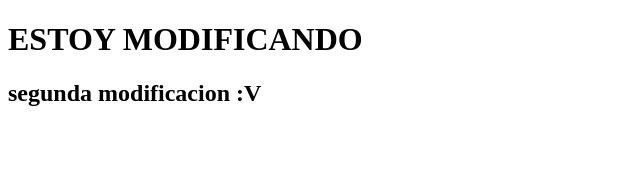
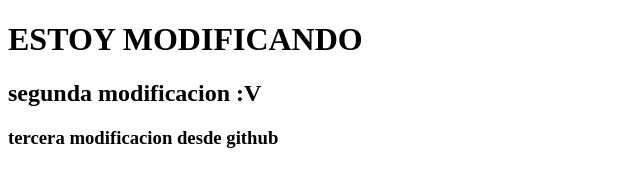
Before and after one commit to CristianCODE123/ejemploMaquetacion, a plain HTML site: page modifica.html in a window 1280 px wide. Shown: the whole page, without its empty margins (0-640 px from the left). Drawn offline with Linux system fonts and the light colour scheme.

Commit message:
Update modifica.html

```diff
--- a/modifica.html
+++ b/modifica.html
@@ -9,5 +9,6 @@
 <body>
     <h1>ESTOY MODIFICANDO</h1>
     <h2>segunda modificacion :V</h2>
+    <h3>tercera modificacion desde github</h3>
 </body>
 </html>
```
